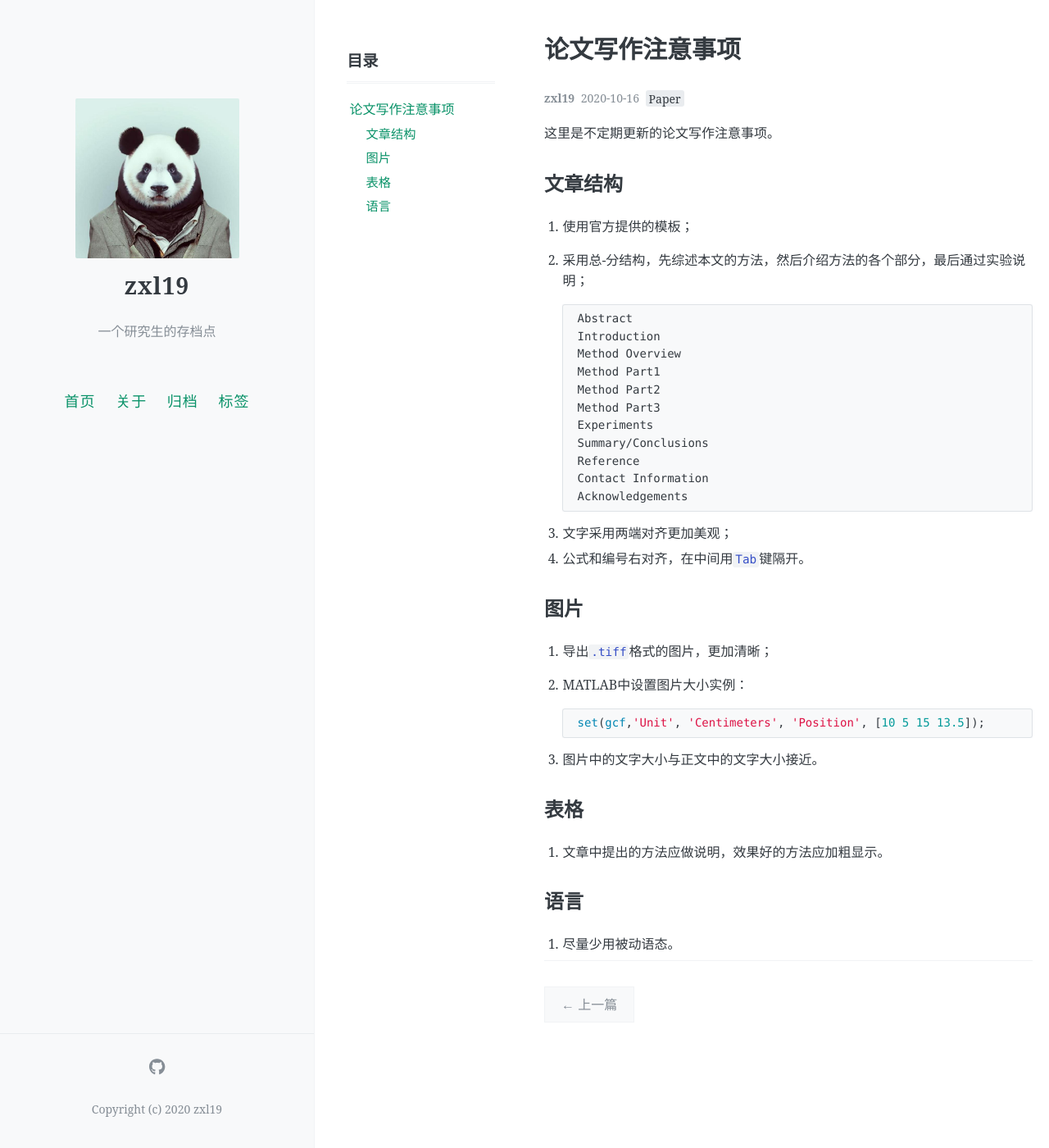
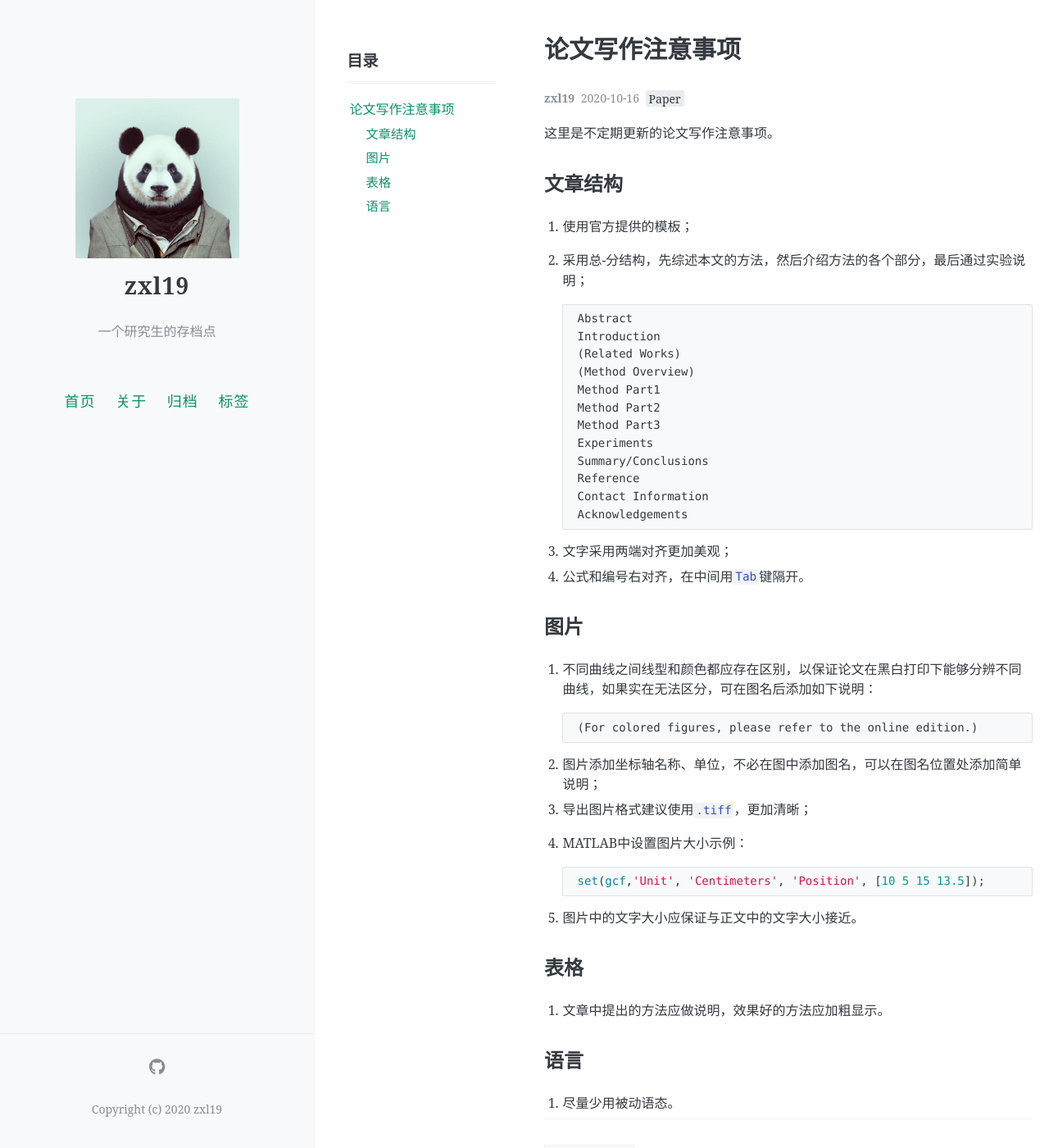
Before and after one commit to zxl19/zxl19.github.io, a Jekyll site: the page built from _posts/2020-10-16-paper-writing.md, in a window 1280 px wide and 1400 px high. Shown: the whole window at 82% size. Built offline with Jekyll 4.4.1, drawn with Linux system fonts in a browser that asks for light colours; comment, search, counter and statistics services are not loaded.

Commit message:
Update 2020-10-16-paper-writing.md

````diff
--- a/_posts/2020-10-16-paper-writing.md
+++ b/_posts/2020-10-16-paper-writing.md
@@ -21,7 +21,8 @@ pinned: false
     ```text
     Abstract
     Introduction
-    Method Overview
+    (Related Works)
+    (Method Overview)
     Method Part1
     Method Part2
     Method Part3
@@ -37,14 +38,21 @@ pinned: false
 
 ## 图片
 
-1. 导出`.tiff`格式的图片，更加清晰；
-2. MATLAB中设置图片大小实例：
+1. 不同曲线之间线型和颜色都应存在区别，以保证论文在黑白打印下能够分辨不同曲线，如果实在无法区分，可在图名后添加如下说明：
+
+    ```text
+    (For colored figures, please refer to the online edition.)
+    ```
+
+2. 图片添加坐标轴名称、单位，不必在图中添加图名，可以在图名位置处添加简单说明；
+3. 导出图片格式建议使用`.tiff`，更加清晰；
+4. MATLAB中设置图片大小示例：
 
     ```matlab
     set(gcf,'Unit', 'Centimeters', 'Position', [10 5 15 13.5]);
     ```
 
-3. 图片中的文字大小与正文中的文字大小接近。
+5. 图片中的文字大小应保证与正文中的文字大小接近。
 
 ## 表格
 
````
